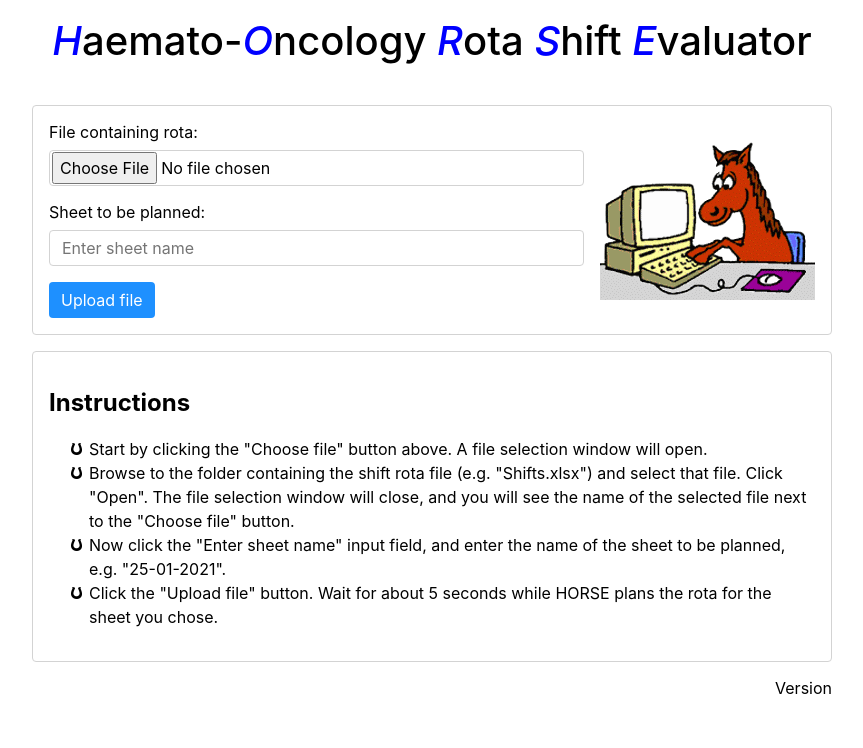
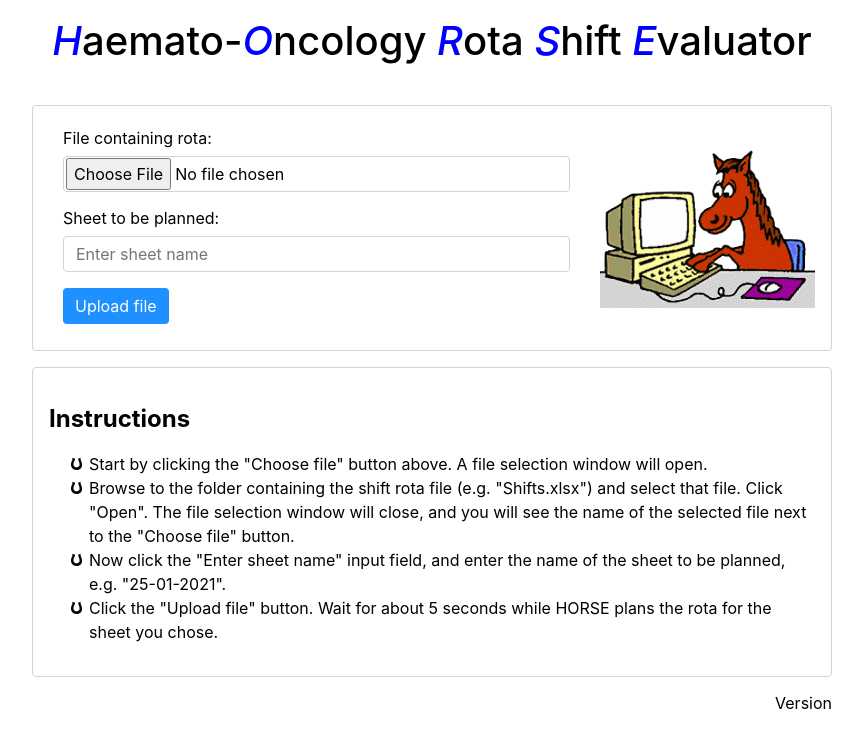
Before and after one commit to Willett-Solutions/horse-client, a React (Create React App) app: page / in a window 1280 px wide. Shown: the top 748 px of the page, without its empty margins (208-1071 px from the left). Built offline with nearby package versions, Linux system fonts and the light colour scheme.

Commit message:
Disable form after uploading.

```diff
--- a/src/App.css
+++ b/src/App.css
@@ -20,6 +20,10 @@ footer {
 form {
   flex: 1;
   padding-right: 1rem;
+}
+
+fieldset {
+  border: 0 none;
 }
 
 label {
--- a/src/App.tsx
+++ b/src/App.tsx
@@ -46,18 +46,21 @@ class ControlPanel extends React.Component<{}, ControlPanelState> {
   }
 
   render() {
+    const {phase} = this.state;
     return (
       <div className="Panel ControlPanel">
-        {(this.state.phase !== Phase.FINISHED)
-          ? <UploadForm onUpload={() => this.setState({phase: Phase.SOLVING})}/>
+        {(phase !== Phase.FINISHED)
+          ? <UploadForm
+            onUpload={() => this.setState({phase: Phase.SOLVING})}
+            disabled={phase !== Phase.INITIAL}/>
           : <DownloadNotice/>}
-        <HorseAnimation phase={this.state.phase}/>
+        <HorseAnimation phase={phase}/>
       </div>
     );
   }
 }
 
-function UploadForm(props: { onUpload: () => void }) {
+function UploadForm(props: { onUpload: () => void, disabled: boolean }) {
 
   function handleSubmit(event: React.FormEvent) {
     event.preventDefault();
@@ -66,6 +69,7 @@ function UploadForm(props: { onUpload: () => void }) {
 
   return (
     <form onSubmit={event => handleSubmit(event)}>
+      <fieldset disabled={props.disabled}>
         <label>
           File containing rota:
           <input type="file"/>
@@ -77,6 +81,7 @@ function UploadForm(props: { onUpload: () => void }) {
         <button type="submit">
           Upload file
         </button>
+      </fieldset>
     </form>
   );
 }
```
Lines whose indentation alone changed are shown as unchanged.
